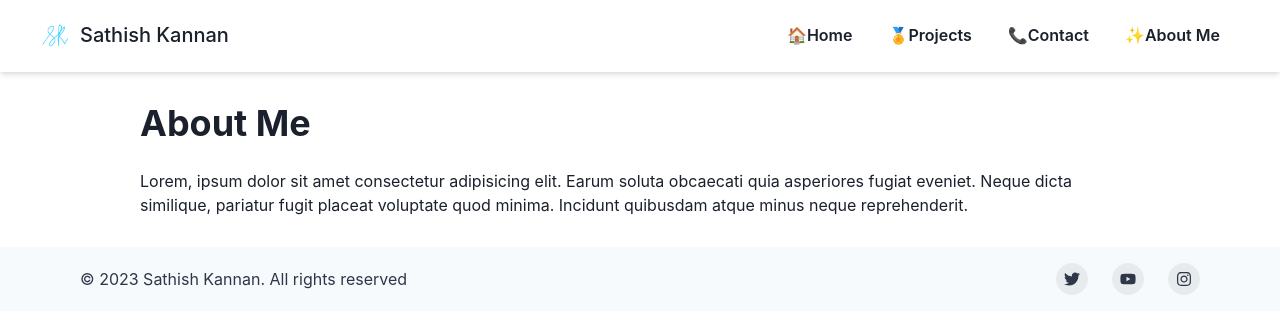
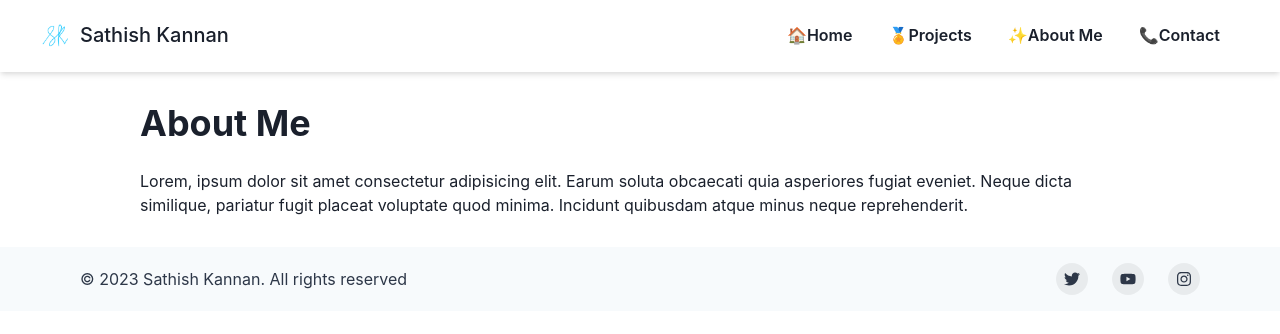
Before and after one commit to sathishkannan162/personal_portfolio_website, a React (Vite) app: page /about in a window 1280 px wide. Shown: the top 334 px of the page. Built offline with nearby package versions, Linux system fonts and the light colour scheme.

Commit message:
fix: fix menu bar appear below image in mobile devices

```diff
--- a/src/Navbar.jsx
+++ b/src/Navbar.jsx
@@ -68,10 +68,10 @@ const Navbar = () => {
                 <Link to="/projects">🏅Projects</Link>
               </Button>
               <Button variant="ghost">
-                <Link to="/contact">📞Contact</Link>
+                <Link to="/about">✨About Me</Link>
               </Button>
               <Button variant="ghost">
-                <Link to="/about">✨About Me</Link>
+                <Link to="/contact">📞Contact</Link>
               </Button>
             </HStack>
             <Box
@@ -110,6 +110,7 @@ const Navbar = () => {
                 spacing={3}
                 rounded="sm"
                 shadow="sm"
+                zIndex={2}
               >
                 <CloseButton
                   aria-label="Close menu"
@@ -117,16 +118,16 @@ const Navbar = () => {
                 />
 
                 <Button w="full" variant="ghost">
-                  <Link to="/">Home</Link>
+                  <Link to="/">🏠Home</Link>
                 </Button>
                 <Button w="full" variant="ghost">
-                  <Link to="/projects">Projects</Link>
+                  <Link to="/projects">🏅Projects</Link>
                 </Button>
                 <Button w="full" variant="ghost">
-                  <Link to="/about">About Me</Link>
+                  <Link to="/about">✨About Me</Link>
                 </Button>
                 <Button w="full" variant="ghost">
-                  <Link to="/contact">Contact</Link>
+                  <Link to="/contact">📞Contact</Link>
                 </Button>
               </VStack>
             </Box>
```
